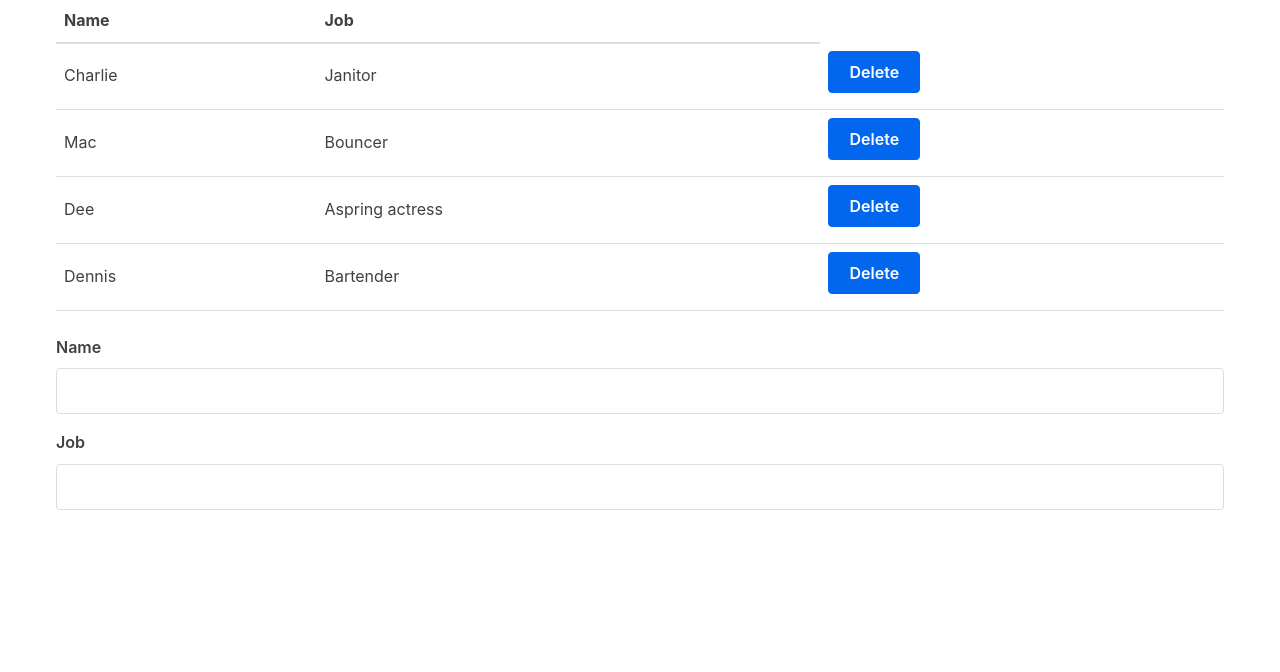
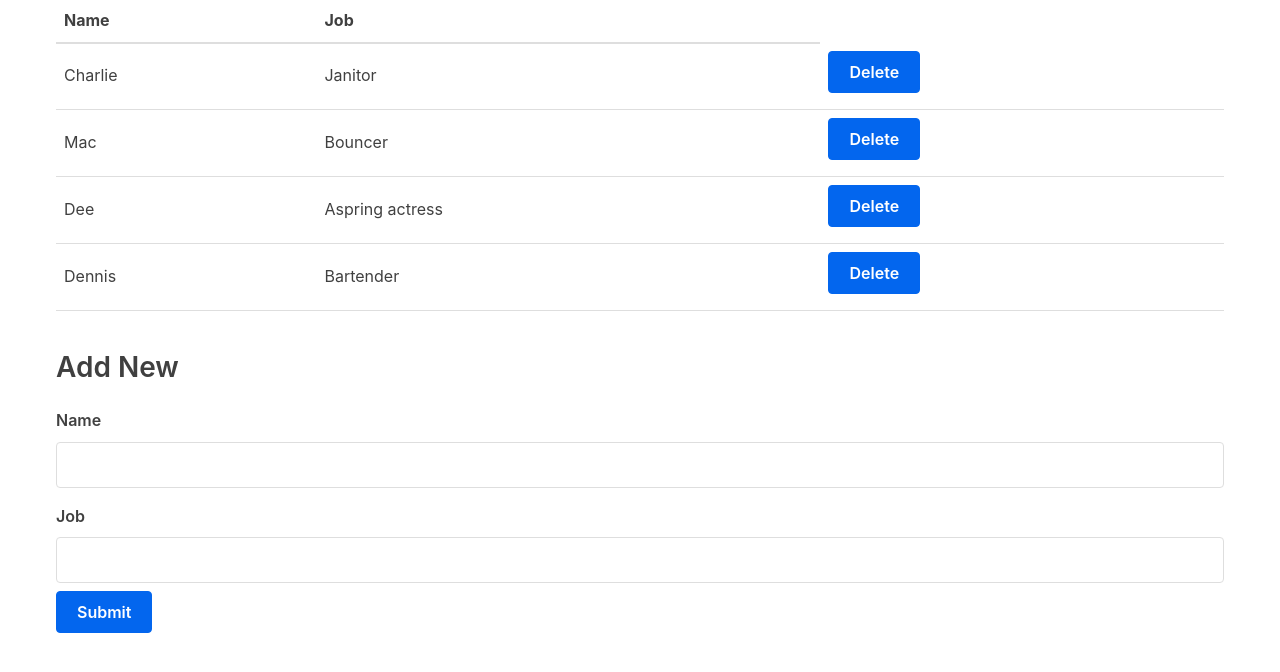
Before and after one commit to alaninfo23/react-tutorial, a React (Create React App) app: page / in a window 1280 px wide. Shown: the top 672 px of the page. Built offline with nearby package versions, Linux system fonts and the light colour scheme.

Commit message:
Foi add a funcao e o botao submit

```diff
--- a/src/App.js
+++ b/src/App.js
@@ -40,14 +40,22 @@ class App extends Component {
       }),
     })
   }
+
+  handleSubmit = (character) => {
+    this.setState({ characters: [...this.state.characters, character] })
+  }
+
 /* Aqui é onde renderiza tudo né? ele retorna uma div com a tabela, dados e botão remover? */
   render() {
     const { characters } = this.state
 
     return (
       <div className="container">
-        <Table characterData={characters} removeCharacter={this.removeCharacter} />
-        <Form />
+        <Table characterData={characters}
+        removeCharacter={this.removeCharacter}
+         />
+        <h3>Add New</h3>
+        <Form handleSubmit={this.handleSubmit} />
       </div>
     )
   }
--- a/src/Form.js
+++ b/src/Form.js
@@ -17,12 +17,16 @@ handleChange = (event) => {
     })
   }
 
+  submitForm = () => {
+    this.props.handleSubmit(this.state)
+    this.setState(this.initialState)
+  }
 
   render() {
     const { name, job } = this.state;
 
     return (
-      <form>
+      <form on>
         <label htmlFor="name">Name</label>
         <input
           type="text"
@@ -37,6 +41,9 @@ handleChange = (event) => {
           id="job"
           value={job}
           onChange={this.handleChange} />
+          <input type="button"
+          value="Submit"
+          onClick={this.submitForm} />
       </form>
     );
   }
```
